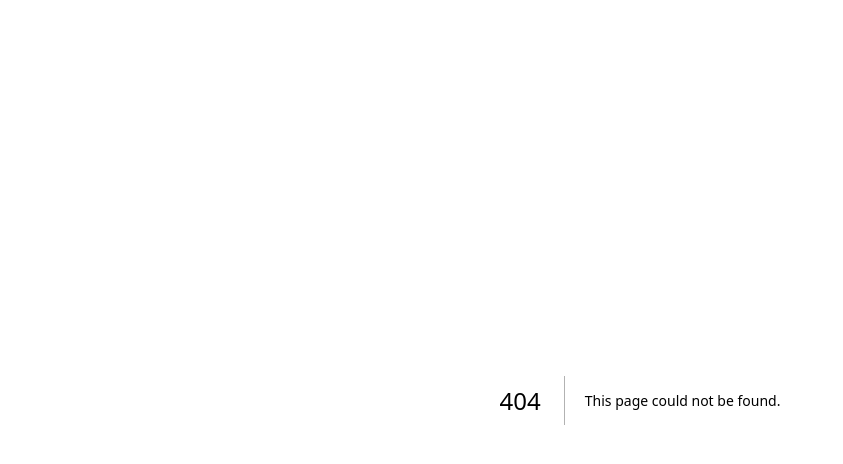
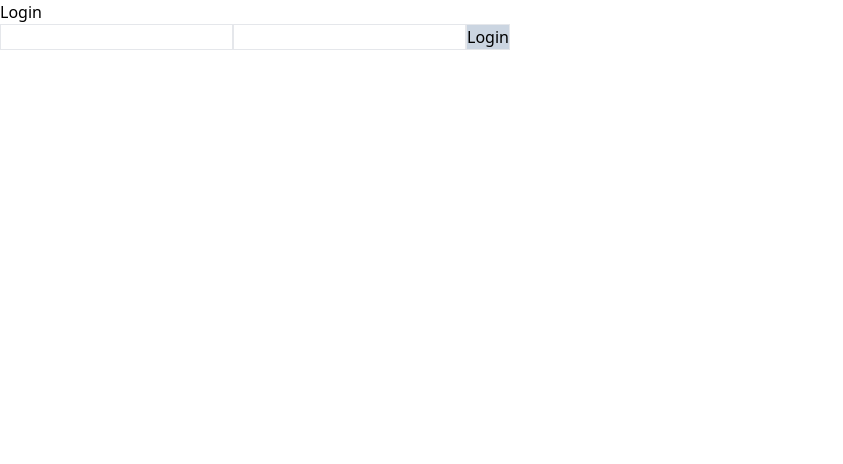
Before and after one commit to ayhan/nextjs-typescript-boilerplate-template-with-auth, a Next.js app: page /login in a window 1280 px wide. Before the commit this address had no page. Shown: the top 464 px of the page, without its empty margins (0-843 px from the left). Built offline with nearby package versions, Linux system fonts and the light colour scheme.

Commit message:
feat: login page create and auth context added in _app.tsx

```diff
--- a/src/context/auth.tsx
+++ b/src/context/auth.tsx
@@ -1,4 +1,3 @@
-import axios from "axios";
 import { useRouter } from "next/router";
 import { parseCookies, setCookie } from "nookies";
 import { createContext, FC, useContext, useEffect, useState } from "react";
@@ -6,6 +5,7 @@ import useSWR from "swr";
 
 import { ACCESS_TOKEN, IS_LOGIN } from "@/constants/auth";
 import { ILoginForm, IUser } from "@/models/user";
+import API from "@/service/instance";
 
 interface IAuthContext {
   user: IUser | undefined;
@@ -36,7 +36,7 @@ const AuthProvider: FC<IProps> = (props) => {
 
   const login = async (body: ILoginForm) => {
     try {
-      const login = await axios.post("/api/user/userPostLogin", body);
+      const login = await API.post("/auth", body);
 
       setCookie(null, ACCESS_TOKEN, login?.data.access_token, {
         path: "/",
--- a/src/models/user.ts
+++ b/src/models/user.ts
@@ -1,6 +1,6 @@
 export interface ILoginForm {
-  email: string;
-  password: string;
+  email?: string;
+  password?: string;
 }
 
 export interface IUser {
--- a/src/pages/_app.tsx
+++ b/src/pages/_app.tsx
@@ -2,6 +2,12 @@ import "@/styles/globals.css";
 
 import type { AppProps } from "next/app";
 
+import AuthProvider from "@/context/auth";
+
 export default function App({ Component, pageProps }: AppProps) {
-  return <Component {...pageProps} />;
+  return (
+    <AuthProvider>
+      <Component {...pageProps} />
+    </AuthProvider>
+  );
 }
--- /dev/null
+++ b/src/pages/login/index.tsx
@@ -0,0 +1,40 @@
+import type { NextPage } from "next";
+import { useState } from "react";
+
+import { useAuth } from "@/context/auth";
+
+const Login: NextPage = () => {
+  const { login } = useAuth();
+
+  const [email, setEmail] = useState<string>();
+  const [password, setPassword] = useState<string>();
+  return (
+    <main>
+      <h1>Login</h1>
+      <input
+        onChange={(e: React.ChangeEvent<HTMLInputElement>) => {
+          setEmail(e.target.value);
+        }}
+        className="border"
+        type="text"
+      />
+      <input
+        onChange={(e: React.ChangeEvent<HTMLInputElement>) => {
+          setPassword(e.target.value);
+        }}
+        className="border"
+        type="text"
+      />
+      <button
+        onClick={() => {
+          login({ email, password });
+        }}
+        className="border bg-slate-300"
+      >
+        Login
+      </button>
+    </main>
+  );
+};
+
+export default Login;
--- a/src/service/instance.ts
+++ b/src/service/instance.ts
@@ -26,3 +26,5 @@ API.interceptors.response.use(
     return Promise.reject(error);
   },
 );
+
+export default API;
```
